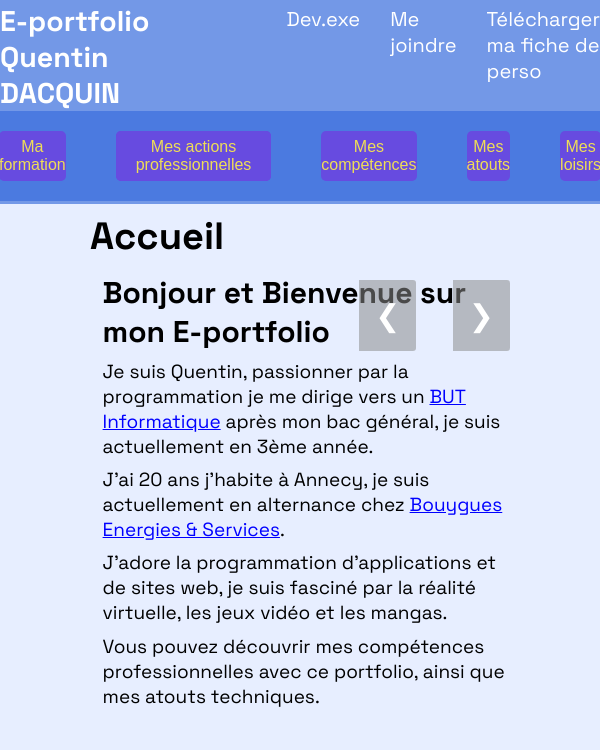
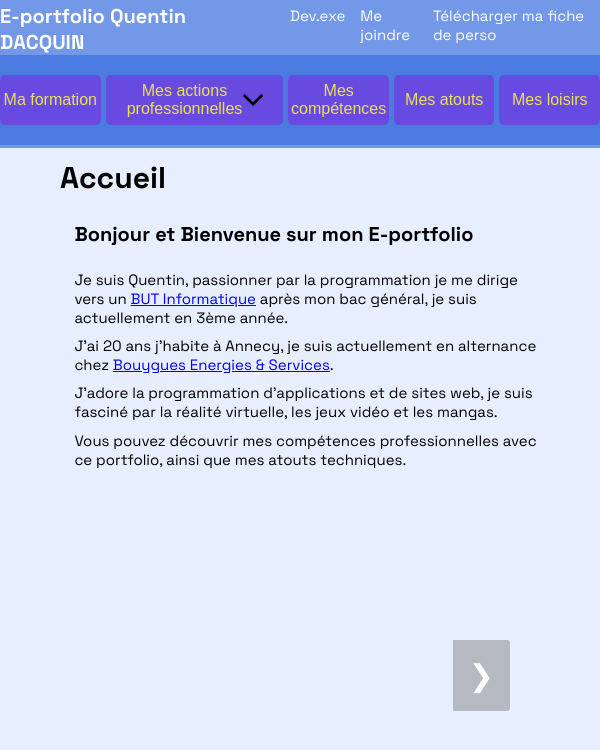
Before and after one commit to Murasaki55/portfolio, a plain HTML site: page index.html in a window 600 px wide. Drawn offline with Linux system fonts and the light colour scheme; a script that the page names is missing.

Commit message:
supdate index dormation and global style

```diff
--- a/CSS/dropdown.css
+++ b/CSS/dropdown.css
@@ -69,6 +69,8 @@ body {
     padding-bottom: 25px;
 }
 
+
+@media (min-width: 600px) {
     .row {
         min-width: none;
         display: flex;
@@ -76,3 +78,14 @@ body {
         flex-direction: row;
         justify-content: center;
     }
+}
+
+@media (max-width: 600px) {
+    .row {
+        min-width: none;
+        display: flex;
+        gap:5px;
+        flex-direction: row;
+        justify-content: center;
+    }
+}
--- a/CSS/globalStyle.css
+++ b/CSS/globalStyle.css
@@ -1,14 +1,9 @@
+@media (min-width: 600px) {
     body{
         font-family: 'Space Grotesk', monospace;
         font-size: 19px;
         background-color: #e7eeff;
     }
-
-.body{
-    width:70%;
-    margin-left: 15%;
-}
-
     .tree{
        color: white;
        font-size: 20px;
@@ -18,3 +13,30 @@ h1 {
         margin-top: 2%;
         margin-bottom: 1%;
     }
+    .body{
+      width:70%;
+      margin-left: 15%;
+    }
+}
+
+
+@media (max-width: 600px) {
+    body{
+        font-family: 'Space Grotesk', monospace;
+        font-size: 15px;
+        background-color: #e7eeff;
+    }
+    .tree{
+       color: white;
+       font-size: 19px;
+    }
+
+    h1 {
+        margin-top: 2%;
+        margin-bottom: 3%;
+    }
+    .body{
+      width: 80%;
+      margin-left: 10%;
+    }
+}
--- a/CSS/header.css
+++ b/CSS/header.css
@@ -1,3 +1,4 @@
+@media (min-width: 600px) {
   .buttheader{
     height: 50px;
     width: 150px;
@@ -42,3 +43,52 @@ header {
     padding-top: 0.5%;
     color: white;
   }
+}
+
+@media (max-width: 600px) {
+  .buttheader{
+    height: 50px;
+    width: 150px;
+    background-color: rgb(103, 75, 224);
+    color: #EFDE56;
+    border: none;
+    border-radius: 5px;
+    font-size: 16px;
+    cursor: pointer;
+  }
+
+  .divheader{
+    padding-top: 20px;
+    padding-bottom: 20px;
+    background-color: #4B7AE0;
+  }
+
+  header {
+    border-bottom: solid;
+    border-color: #7398E7;
+    background-color: #7398E7;
+  }
+
+  .divlienHead {
+    margin-left: 10%;
+    min-width: none;
+    display: flex;
+    gap:15px;
+    flex-direction: row;
+    justify-content: center;
+  }
+
+  .lienHead{
+    font-size: 15px;
+    cursor: pointer;
+    padding-top: 2%;
+    text-decoration: none;
+    color: white;
+  }
+
+  #title {
+    padding-top: 0.5%;
+    color: white;
+    font-size: 20px;
+  }
+}
--- a/CSS/index.css
+++ b/CSS/index.css
@@ -4,8 +4,25 @@
     text-decoration-line: underline ;
 }
 
+
+.next {
+  cursor: pointer;
+  position: absolute;
+  width: auto;
+  padding: 16px;
+  font-size: 30px;
+  transition: 0.6s ease;
+  border-radius: 0 3px 3px 0;
+  background-color: rgba(139, 139, 139, 0.534);
+  color: white;
+}
+
+
+@media (min-width: 600px) {
     .portrait{
         width: 25%;
+        height: 25%;
+        display: none;
     }
 
     #pres{
@@ -17,32 +34,43 @@
         margin-bottom: 2%;
     }
 
-.prev, .next {
-  cursor: pointer;
-  position: absolute;
-  top: 35%;
-  width: auto;
-  padding: 16px;
-  font-size: 30px;
-  transition: 0.6s ease;
-  border-radius: 0 3px 3px 0;
-  background-color: rgba(139, 139, 139, 0.534);
-  color: white;
-}
-
-.prev{
-    right: 30.6%;
-}
-
     .next{
         right: 15%;
-}
-
-img {
-    display: none;
+        top: 37%;
     }
 
     #titlepage{
         font-size: 30px;
         margin-bottom: 2%;
     }
+
+}
+
+@media (max-width: 600px) {
+    .next{
+        right: 15%;
+        top: 80%;
+    }
+
+    .portrait{
+        top: 70%;
+    }
+
+    #quentin {
+        width: 200px;
+        height: 250px;
+        display: none;
+        position: absolute;
+    }
+    #mura {
+        width: 200px;
+        height: 300px;
+        display: none;
+        position: absolute;
+    }
+
+    #titlepage{
+        font-size: 20px;
+        margin-bottom: 5%;
+    }
+}
--- a/index.html
+++ b/index.html
@@ -63,11 +63,10 @@
                 <p class="textpres">J'adore la programmation d'applications et de sites web, je suis fasciné par la réalité virtuelle, les jeux vidéo et les mangas.</p>
                 <p class="textpres">Vous pouvez découvrir mes compétences professionnelles avec ce portfolio, ainsi que mes atouts techniques.</p>
             </div>
-            <img class="loisir portrait" src="./image/quentin.webp">
-            <img class="loisir portrait" src="./image/MuraBoulot.png">
+            <img class="loisir portrait" id="quentin"  src="./image/quentin.webp">
+            <img class="loisir portrait" id="mura" src="./image/MuraBoulot.png">
+            <a class="next" onclick="plusSlides(1)">&#10095;</a>
         </div>
-        <a class="prev" onclick="plusSlides(-1)">&#10094;</a>
-        <a class="next" onclick="plusSlides(1)">&#10095;</a>
     </div>
 
 </body>
```
Also changed, not shown: CSS/formationstyle.css (+21 -2 lines), formation.html (+2 -2 lines). Lines whose indentation alone changed are shown as unchanged.
